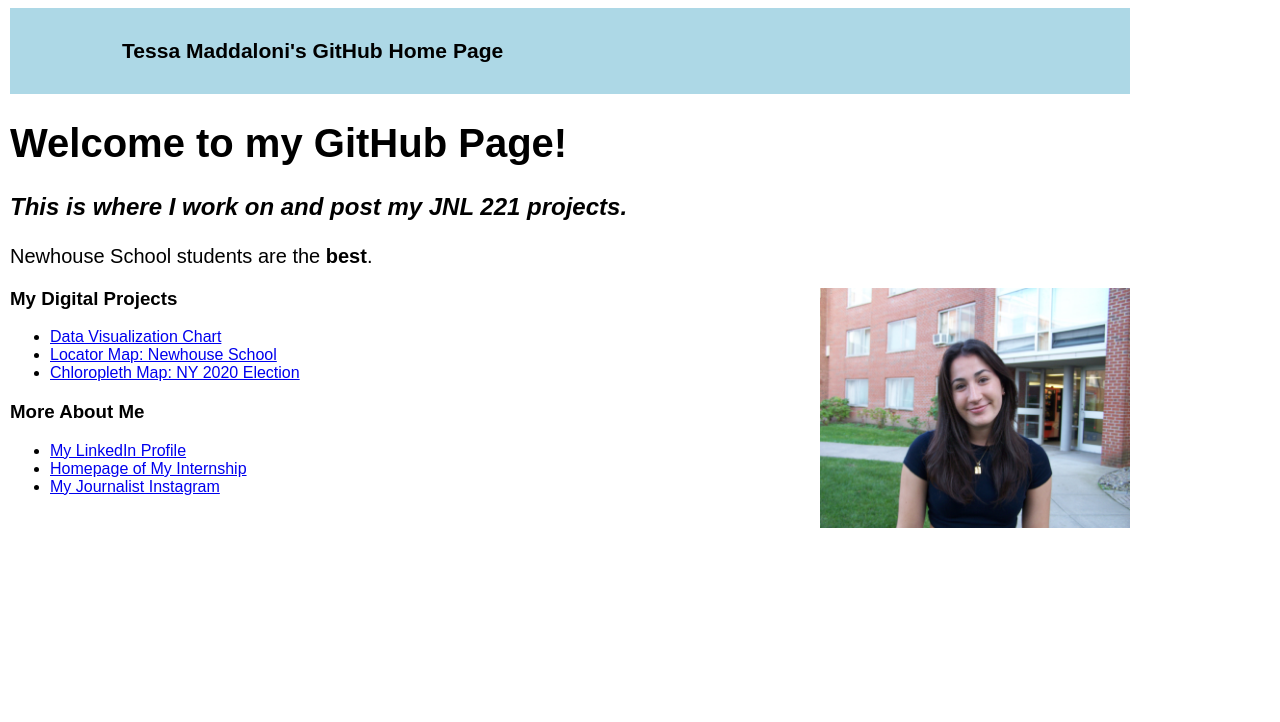
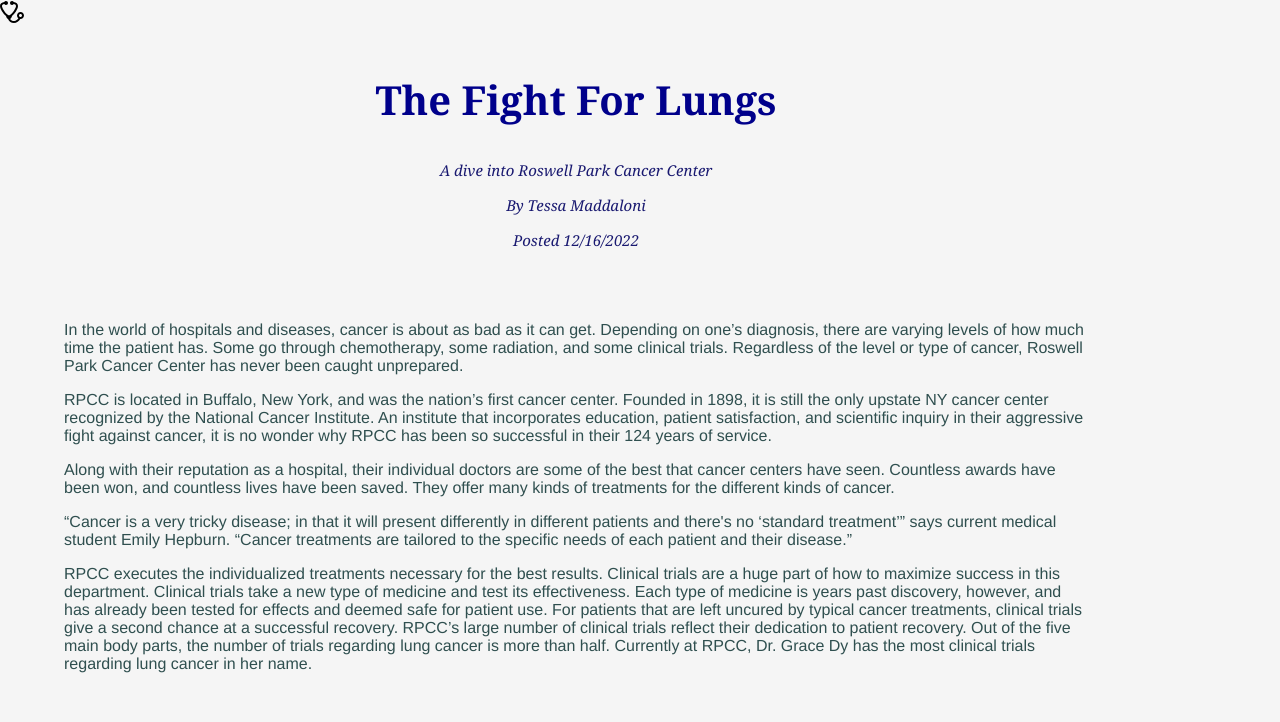
Before and after one commit to tessamadd/tessamadd.github.io, a plain HTML site: page index.html in a window 1280 px wide. Shown: the top 722 px of the page. Drawn offline with nearby package versions, Linux system fonts and the light colour scheme; grey boxes are pictures that could not be loaded; a web font is replaced by a local one.

Commit message:
new final

```diff
--- /dev/null
+++ b/css/main.css
@@ -0,0 +1,47 @@
+body {
+  margin: 0px;
+  background:whitesmoke;
+}
+
+article {
+  margin-left: 5%;
+  width: 80%;
+  color:darkslategray;
+  font-family: Helvetica, "Trebuchet MS", Verdana, sans-serif
+}
+
+
+h1 {
+  font-size: 40px;
+  color:darkblue;
+  position: center;
+  font-family: Georgia, serif;
+}
+
+header {
+  font-size: 15px;
+  font-style: italic;
+  color:midnightblue;
+  position: center;
+  font-family: Georgia, serif;
+}
+
+.story_image {
+  width: 100%;
+}
+
+footer {
+  margin-top: 30px;
+  font-family: Georgia, serif;
+  font-size: 20px;
+  color: darkblue;
+}
+
+a {
+  color: black;
+}
+
+a:hover {
+  color: navy;
+  text-decoration-color: darkgreen;
+}
--- a/index.html
+++ b/index.html
@@ -1,63 +1,95 @@
-<!doctype html>
+<!DOCTYPE html>
 <html lang="en">
   <head>
     <meta charset="utf-8">
-
     <meta name="viewport" content="width=device-width, initial-scale=1">
-
-    <link rel="stylesheet" href="main.css">
-
-    <title>Tessa Maddaloni's GitHub Home Page</title>
+    <link rel="stylesheet" href="css/fonts/fonts.css">
+    <link rel="stylesheet" href="css/main.css">
+    <title>The Fight For Lungs</title>
   </head>
   <body>
 
-    <div class="container">
+    <nav>
+      <svg width="35" height="35" xmlns="http://www.w3.org/2000/svg" fill-rule="evenodd" clip-rule="evenodd"><path d="M13.7 4.054c-.354.568-.982.946-1.7.946-1.104 0-2-.896-2-2s.896-2 2-2c.759 0 1.42.424 1.759 1.047 2.59.295 4.386 1.786 4.233 4.239-.185 2.859-3.294 7.619-6.001 9.69-.097 1.073-.709 2.232-1.794 2.908.993 1.609 2.536 2.285 4.218 2.087 1.629-.191 3.144-1.366 3.96-2.693-.836-.641-1.375-1.647-1.375-2.778 0-1.932 1.568-3.501 3.5-3.501 1.931 0 3.5 1.569 3.5 3.501 0 1.936-1.597 3.601-3.728 3.491-1.155 2.132-3.601 4.009-6.352 4.009-2.713 0-4.791-1.497-5.92-4.001-1.053-.631-1.829-1.937-1.985-3.029-2.775-2.138-6.015-7.171-6.015-9.963 0-2.382 1.875-3.682 4.24-3.957.338-.625 1-1.05 1.76-1.05 1.104 0 2 .896 2 2s-.896 2-2 2c-.715 0-1.343-.376-1.696-.941-2.05.299-2.552 1.287-2.19 2.732.633 2.567 3.605 6.868 5.908 8.121.757.416 1.193.421 1.96.002 2.726-1.483 5.981-6.697 6.018-8.858.022-1.288-1.029-1.821-2.3-2.002m6.8 12.946c-.828 0-1.5-.674-1.5-1.5 0-.828.672-1.5 1.5-1.5s1.5.672 1.5 1.5c0 .826-.672 1.5-1.5 1.5"/></svg>
 
-      <div class="row">
+        <!-- Psst! You can also replace the image logo above with something from Iconmonstr.com, followed by some HTML for your site name that you style in CSS :-) -->
 
-        <header class="col bg-secondary text-white p-2 mb-4">
-          <h3>Tessa Maddaloni's GitHub Home Page</h3>
-        </header>
+        <!-- Consider adding navigation to link to other positions on the page -->
 
-      </div>
+    </nav>
 
-      <div class="row">
+    <article>
 
-        <div class="col-lg-7">
+    <!-- Following elements are optional and should be styled with CSS to your liking -->
 
-          <h1>Welcome to my GitHub Page!</h1>
-
-          <h2><em>This is where I work on and post my JNL 221 projects.</em></h2>
+    <center><h1>The Fight For Lungs</h1>
+      <header>
+        <p>A dive into Roswell Park Cancer Center</p>
+        <p>By Tessa Maddaloni</p>
+        <p>Posted 12/16/2022</p>
+        <br></br>
+      </header>
+    </center>
 
 
-          <p>Newhouse School students are the <strong>best</strong>.</p>
+    <!-- Place all photos in the images folder and make sure they are named properly so that they display in preview -->
 
-          <div class="mainimage">
+      <p>In the world of hospitals and diseases, cancer is about as bad as it can get. Depending on one’s diagnosis, there are varying levels of how much time the patient has. Some go through chemotherapy, some radiation, and some clinical trials. Regardless of the level or type of cancer, Roswell Park Cancer Center has never been caught unprepared.</p>
 
-              <img src="https://tessamadd.github.io/images/tessasheadshot.JPG" alt="Tessa Maddaloni's Headshot" Width="310" height="240"AlIGN="right">
-            </div>
+      <p>RPCC is located in Buffalo, New York, and was the nation’s first cancer center. Founded in 1898, it is still the only upstate NY cancer center recognized by the National Cancer Institute. An institute that incorporates education, patient satisfaction, and scientific inquiry in their aggressive fight against cancer, it is no wonder why RPCC has been so successful in their 124 years of service. </p>
 
-<h3>My Digital Projects</h3>
-          <ul>
-            <li><a href="https://tessamadd.github.io/datavis2/" target="_blank">Data Visualization Chart</a></li>
-            <li><a href="https://tessamadd.github.io/maps/index.html" target="_blank">Locator Map: Newhouse School</a></li>
-            <li><a href="https://tessamadd.github.io/maps/ny2020.html" target="_blank">Chloropleth Map: NY 2020 Election</a></li>
-          </ul>
+      <p>Along with their reputation as a hospital, their individual doctors are some of the best that cancer centers have seen. Countless awards have been won, and countless lives have been saved. They offer many kinds of treatments for the different kinds of cancer. </p>
 
-<h3>More About Me</h3>
-          <ul>
-            <li><a href="https://www.linkedin.com/in/tessamaddaloni/" target="_blank">My LinkedIn Profile</a></li>
-            <li><a href="https://www.saltcityartsreview.com" target="_blank">Homepage of My Internship</a></li>
-            <li><a href="https://www.instagram.com/tessa.m.writes/" target="_blank">My Journalist Instagram</a></li>
-          </ul>
+      <p>“Cancer is a very tricky disease; in that it will present differently in different patients and there's no ‘standard treatment’” says current medical student Emily Hepburn. “Cancer treatments are tailored to the specific needs of each patient and their disease.”</p>
+
+    <p>RPCC executes the individualized treatments necessary for the best results. Clinical trials are a huge part of how to maximize success in this department. Clinical trials take a new type of medicine and test its effectiveness. Each type of medicine is years past discovery, however, and has already been tested for effects and deemed safe for patient use. For patients that are left uncured by typical cancer treatments, clinical trials give a second chance at a successful recovery. RPCC’s large number of clinical trials reflect their dedication to patient recovery. Out of the five main body parts, the number of trials regarding lung cancer is more than half. Currently at RPCC, Dr. Grace Dy has the most clinical trials regarding lung cancer in her name.</p>
+
+    <br></br>
+
+<center>
+      <iframe title="Clinical Trials at Roswell Park Cancer Institute" aria-label="Pie Chart" id="datawrapper-chart-523Yc" src="https://datawrapper.dwcdn.net/523Yc/1/" scrolling="no" frameborder="0" style="border: none;" width="600" height="471" data-external="1"></iframe>
+</center>
+
+  <br></br>
 
 
-        </div>
+      <p>Voted one of Buffalo Spree’s 2022 Top Doctors, Dy is one of the best in the medical field and shines at RPCC. Trained in the Philippines and a residency at Mayo Clinic College of Medicine, Rochester, MN, Dy is the current chief of thoracic oncology at RPCC. She has been the head of many clinical trials and has been featured in many articles centered around lung cancer, which is her specialty. She is currently involved in many clinical trials, most centering around NSCLC, which stands for Non-Small Cell Lung Cancer. This cancer is the most common kind of lung cancer and was coined after comparing these cells with Small Cell Lung cancer cells under a microscope.</p>
 
-      </div>
+ <br></br>
 
-    <!-- Bootstrap Bundle with Popper -->
-    <script src="https://cdn.jsdelivr.net/npm/bootstrap@5.0.2/dist/js/bootstrap.bundle.min.js" integrity="sha384-MrcW6ZMFYlzcLA8Nl+NtUVF0sA7MsXsP1UyJoMp4YLEuNSfAP+JcXn/tWtIaxVXM" crossorigin="anonymous"></script>
+<center>
+      <iframe title="Top 5 Principal Investigators" aria-label="Column Chart" id="datawrapper-chart-UTmy8" src="https://datawrapper.dwcdn.net/UTmy8/1/" scrolling="no" frameborder="0" style="border: none;" width="600" height="589" data-external="1"></iframe>
+</center>
+
+ <br></br>
+
+
+      <p>Many of her trials also center around patients that have tried other kinds of chemotherapy and treatment, but the cancer and tumors prevailed. In these cases, the cancer mutated and Dy works to figure out how to reverse these effects. This gives these patients a second chance at a life they have worked to desperately to get back to. </p>
+
+     <p>Dy has been included in many medical publications, some involving NSCLC, advanced tumors, and mutations. Along with medical publications, she has been involved in many articles regarding lung cancer, and some specifically detailing her trials and patients. An article entitled “Lung Cancer Clinical Trials: Judi’s Story” is featured on RPCC’s website, and details Judi Hale and her experienced with stage 4 lung cancer.</p>
+
+      <p>In RPCC’s article, it explains that Hale had been diagnosed with stage 4 lung cancer in 2017. She was put on a clinical trial with a new drug that unfortunately did not lower her cancer levels. Her doctors then recommended her to go to RPCC, and she joined Dy’s CIMAvax trial. CIMAvax is a type of immunotherapy being used against lung-cancer. RPCC partnered with the creators of CIMAvax and is the only hospital currently offering this drug. “Cancer immunotherapy aims to use treatments, either directly or indirectly, to make immune cells able to recognize and kill cancer cells more effectively,” says Dy. CIMAvax, however, gets your body to block epidermal growth by creating an anti-body, which then causes the cancer cells unable to grow. Once a month, Hale gets the CIMAvax injection and twice a month she gets infusions of nivolumab at RPCC. The trial is ongoing, and Hale is no where near finished, however she has already lived three years past her original doctor’s predictions. </p>
+
+    <p>Hale’s positive experience with this trial is thanks to Dy’s impressive medical work, and countless other lives have been saved by all those at RPCC. </p>
+
+    <br></br>
+
+      </article>
+
+      <!-- Footer may or may not be needed -->
+      <center>
+      <footer>
+        <p>Other Links</p>
+        <a href="https://www.roswellpark.org/">Roswell Park Home Page</a>
+        <h1></h1>
+        <a href="https://www.roswellpark.org/grace-dy">Dr. Grace Dy's Homepage</a>
+        <p>Works Cited</p>
+         <a href="https://www.yalemedicine.org/conditions/non-small-cell-lung-cancer">Lung Cancer Information</a>
+      </footer>
+    </center>
+
+  <!-- Add in the Bootstrap JavaScript Bundle with Popper below -->
+
 
   </body>
 </html>
```
